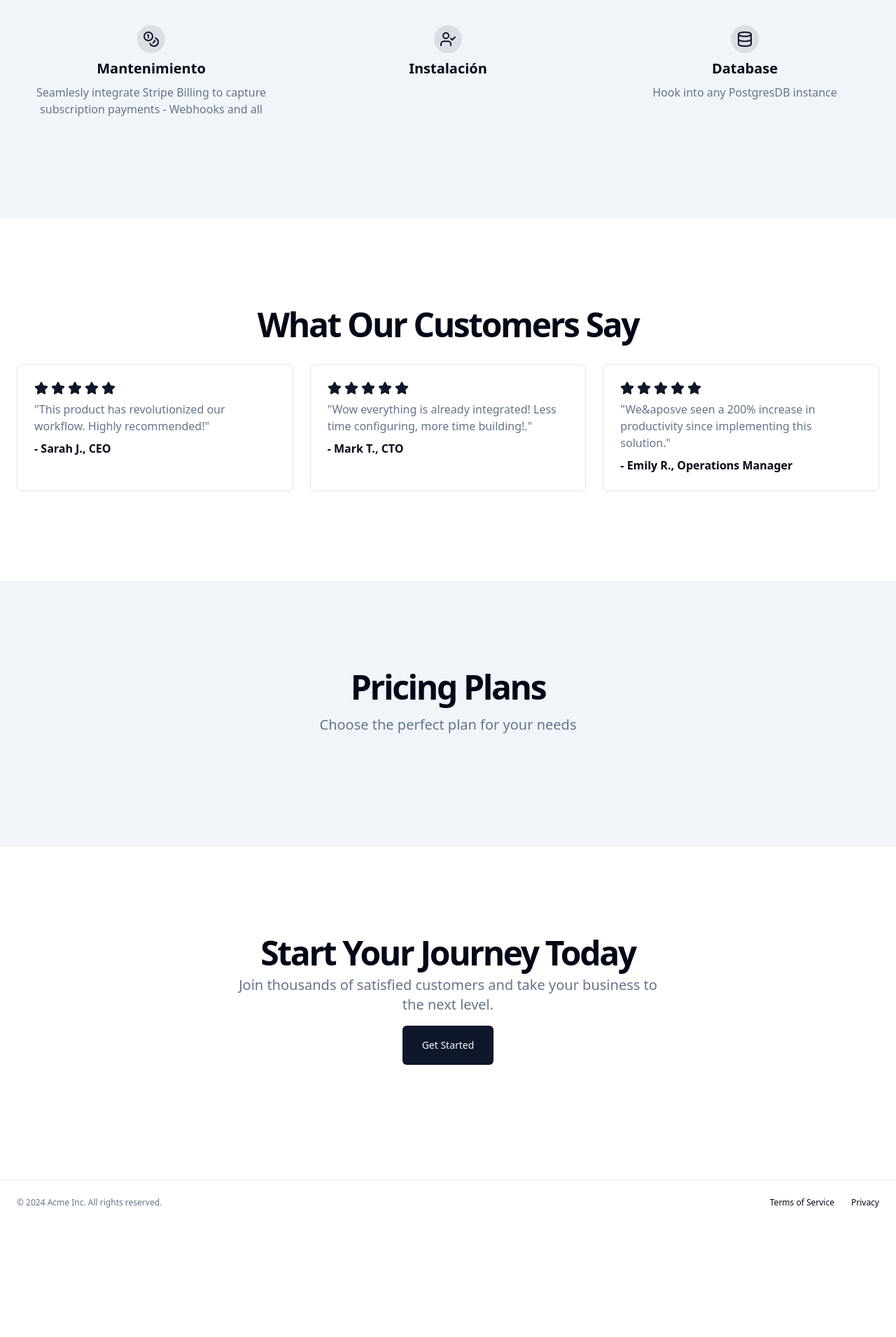
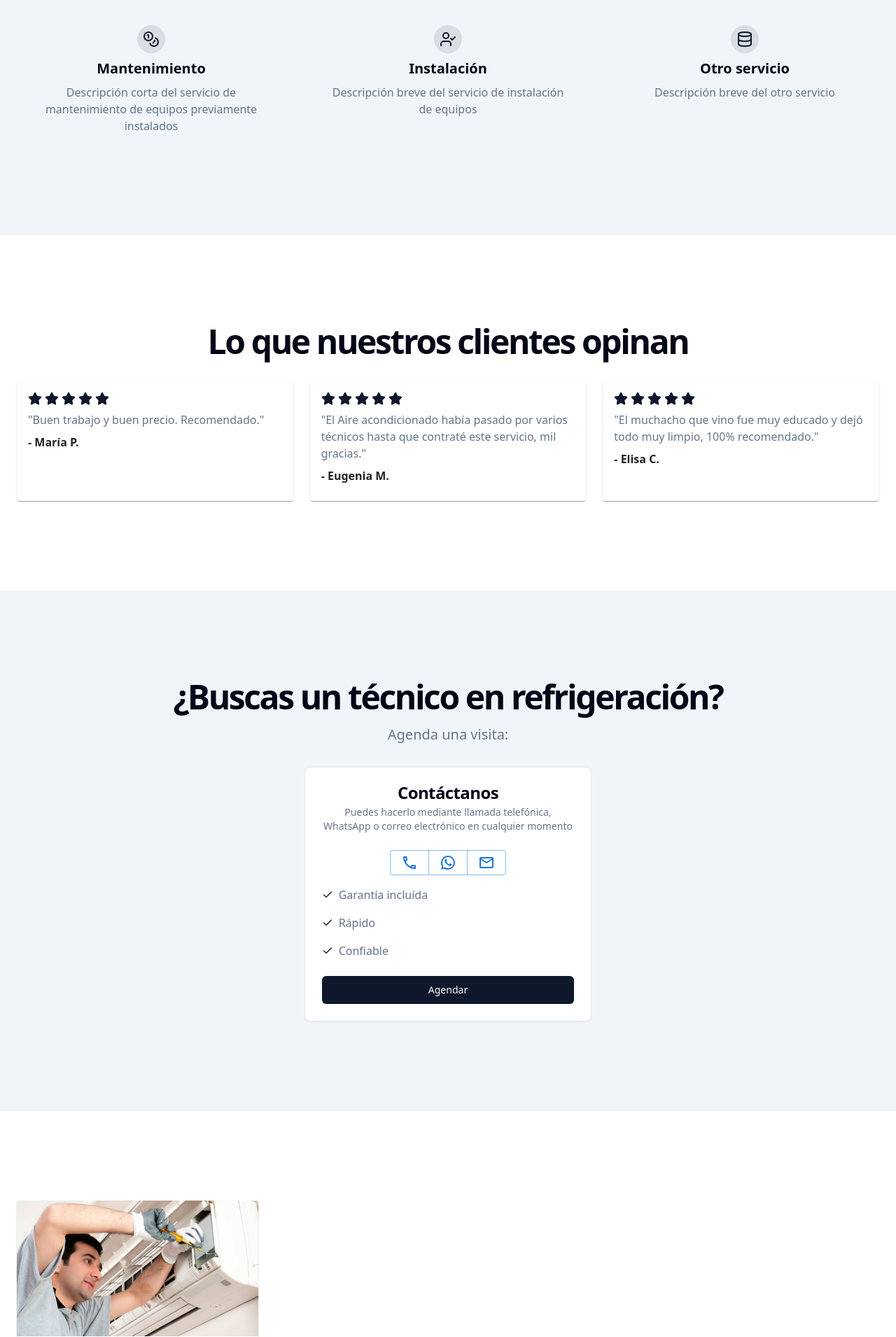
Before and after one commit to freddymachado/service-webpage, a Next.js app: page / in a window 1280 px wide. Shown: the part 889-2800 px from the top of the page at 70% size. Before the commit the page ends 2640 px from the top, so only its background shows below. Built offline with nearby package versions, Linux system fonts and the light colour scheme.

Commit message:
preliminar sections

```diff
--- a/app/page.tsx
+++ b/app/page.tsx
@@ -1,26 +1,45 @@
 "use client"
 
 import Image from "next/image";
-import { Card, CardContent} from "@/components/ui/card"
+import { Card as Card2, CardContent as CardContent2, CardDescription, CardFooter, CardHeader, CardTitle} from "@/components/ui/card"
 import Link from "next/link"
-import { Star, Coins, UserCheck, Database } from "lucide-react"
+import { Star, Coins, UserCheck, Database, Check } from "lucide-react"
 import { Button } from "@/components/ui/button"
 import WatchLaterOutlinedIcon from '@mui/icons-material/WatchLaterOutlined';
 import EmailOutlinedIcon from '@mui/icons-material/EmailOutlined';
 import ShoppingCartOutlinedIcon from '@mui/icons-material/ShoppingCartOutlined';
+import WhatsAppIcon from '@mui/icons-material/WhatsApp';
 import LocalPhoneOutlinedIcon from '@mui/icons-material/LocalPhoneOutlined';
 import Flag from 'react-world-flags'
 import { Search} from 'lucide-react'
 import { Input } from "@/components/ui/input"
-
+import { ButtonGroup, Button as Button2 } from "@mui/material";
+import CardMedia from '@mui/material/CardMedia';
+import Card from '@mui/material/Card';
+import CardContent from '@mui/material/CardContent';
+import Typography from '@mui/material/Typography';
+import CardActionArea from '@mui/material/CardActionArea';
+import CardActions from '@mui/material/CardActions';
+const products = [
+  {
+    id: 1,
+    name: 'Contáctanos',
+    category: ['Garantía incluída','Rápido','Confiable',],
+    date: 'Mayo 15, 2023',
+    author: 'María García',
+    image: '/placeholder.svg?height=200&width=300',
+    description:
+      'Puedes hacerlo mediante llamada telefónica, WhatsApp o correo electrónico en cualquier momento',
+  },
+];
 export default function Home() {
   //const products = 'await getStripeProducts()';
   //const [searchTerm, setSearchTerm] = useState('');
   const searchTerm = '';
 
-  const handleSearch = () => {
+  /* const handleSearch = () => {
     //setSearchTerm(event.target.value);
-  };
+  }; */
 
   return (
     <>
@@ -62,7 +81,7 @@ export default function Home() {
                     placeholder="Buscar productos..."
                     value={searchTerm}
                     className="pl-8"
-                    onChange={handleSearch}
+                    /* onChange={handleSearch} */
                   />
                 </div>
               </form>
@@ -93,12 +112,12 @@ export default function Home() {
                     Servicio Técnico Especializado para su casa o empresa
                   </h1>
                   <p className=" text-muted-foreground md:text-xl">
-                    Nuestro trabajo incluye garantía
+                    Garantía asegurada en todos nuestros servicios
                   </p>
                 </div>
                 <div className="space-x-4">
                   <Button>Cotizaciones</Button>
-                  <Button>Asesorías</Button>
+                  <Button variant={"outline"}>Asesorías</Button>
                 </div>
               </div>
               <div className="w-full md:w-1/2  flex justify-center">
@@ -115,28 +134,28 @@ export default function Home() {
                     <Coins className="h-6 w-6 text-primary" />
                   </div>
                   <h3 className="text-xl font-bold">Mantenimiento</h3>
-                  <p className="text-muted-foreground text-center">Seamlesly integrate Stripe Billing to capture subscription payments - Webhooks and all</p>
+                  <p className="text-muted-foreground text-center">Descripción corta del servicio de mantenimiento de equipos previamente instalados</p>
                 </div>
                 <div className="flex flex-col items-center space-y-2 border-muted-foreground/10 p-4 rounded-lg">
                   <div className="p-2 bg-primary/10 rounded-full">
                     <UserCheck className="h-6 w-6 text-primary" />
                   </div>
                   <h3 className="text-xl font-bold">Instalación</h3>
-                  <p className="text-muted-foreground text-center"> </p>
+                  <p className="text-muted-foreground text-center"> Descripción breve del servicio de instalación de equipos</p>
                 </div>
                 <div className="flex flex-col items-center space-y-2 border-muted-foreground/10 p-4 rounded-lg">
                   <div className="p-2 bg-primary/10 rounded-full">
                     <Database className="h-6 w-6 text-primary" />
                   </div>
-                  <h3 className="text-xl font-bold">Database</h3>
-                  <p className="text-muted-foreground text-center">Hook into any PostgresDB instance</p>
+                  <h3 className="text-xl font-bold">Otro servicio</h3>
+                  <p className="text-muted-foreground text-center"> Descripción breve del otro servicio </p>
                 </div>
               </div>
             </div>
           </section>
           <section className="w-full py-10 md:py-20 lg:py-32" id="testimonials">
             <div className="container px-4 md:px-6">
-              <h2 className="text-3xl font-bold tracking-tighter sm:text-5xl text-center mb-4">What Our Customers Say</h2>
+              <h2 className="text-3xl font-bold tracking-tighter sm:text-5xl text-center mb-4">Lo que nuestros clientes opinan</h2>
               <div className="grid gap-6 sm:grid-cols-2 lg:grid-cols-3 mt-8">
                 <Card>
                   <CardContent className="p-6">
@@ -145,8 +164,8 @@ export default function Home() {
                         <Star key={i} className="w-5 h-5 fill-primary text-primary" />
                       ))}
                     </div>
-                    <p className="text-muted-foreground mb-2">&quot;This product has revolutionized our workflow. Highly recommended!&quot;</p>
-                    <p className="font-semibold">- Sarah J., CEO</p>
+                    <p className="text-muted-foreground mb-2">&quot;Buen trabajo y buen precio. Recomendado.&quot;</p>
+                    <p className="font-semibold">- María P.</p>
                   </CardContent>
                 </Card>
                 <Card>
@@ -156,8 +175,8 @@ export default function Home() {
                         <Star key={i} className="w-5 h-5 fill-primary text-primary" />
                       ))}
                     </div>
-                    <p className="text-muted-foreground mb-2">&quot;Wow everything is already integrated! Less time configuring, more time building!.&quot;</p>
-                    <p className="font-semibold">- Mark T., CTO</p>
+                    <p className="text-muted-foreground mb-2">&quot;El Aire acondicionado había pasado por varios técnicos hasta que contraté este servicio, mil gracias.&quot;</p>
+                    <p className="font-semibold">- Eugenia M.</p>
                   </CardContent>
                 </Card>
                 <Card>
@@ -167,67 +186,79 @@ export default function Home() {
                         <Star key={i} className="w-5 h-5 fill-primary text-primary" />
                       ))}
                     </div>
-                    <p className="text-muted-foreground mb-2">&quot;We&aposve seen a 200% increase in productivity since implementing this solution.&quot;</p>
-                    <p className="font-semibold">- Emily R., Operations Manager</p>
+                    <p className="text-muted-foreground mb-2">&quot;El muchacho que vino fue muy educado y dejó todo muy limpio, 100% recomendado.&quot;</p>
+                    <p className="font-semibold">- Elisa C.</p>
                   </CardContent>
                 </Card>
               </div>
             </div>
           </section>
           <section className="w-full py-10 md:py-20 lg:py-32 bg-muted" id="pricing">
-            <div className="container px-4 md:px-6">
-              <h2 className="text-3xl font-bold tracking-tighter sm:text-5xl text-center mb-4">Pricing Plans</h2>
-              <p className="text-muted-foreground text-center mb-8 md:text-xl">Choose the perfect plan for your needs</p>
-              <div className="grid gap-6 sm:grid-cols-2 lg:grid-cols-3">
-                {/* {products.map((product) => (
-                  <Card key={product.id}>
+            <div className="container px-4 md:px-6 ">
+              <h2 className="text-3xl font-bold tracking-tighter sm:text-5xl text-center mb-4">¿Buscas un técnico en refrigeración?</h2>
+              <p className="text-muted-foreground text-center mb-8 md:text-xl">Agenda una visita:</p>
+              <div className="text-center w-1/3 m-auto">
+                 {products.map((product) => (
+                  <Card2 key={product.id}>
                     <CardHeader>
                       <CardTitle>{product.name}</CardTitle>
                       <CardDescription>{product.description}</CardDescription>
                     </CardHeader>
-                    <CardContent>
-                      <p className="text-3xl font-bold">
-                        {product.price.unit_amount
-                          ? `$${(product.price.unit_amount / 100).toFixed(2)}/${product.price.recurring?.interval}`
-                          : 'Custom'}
-                      </p>
-                      <ul className="mt-4 space-y-2">
-                        {product.features?.map((feature, index) => (
-                          <li key={index} className="flex items-center">
+                    <CardContent2>
+
+                      <ButtonGroup variant="outlined" aria-label="Basic button group">
+                        <Button2 variant="outlined"><LocalPhoneOutlinedIcon/></Button2>
+                        <Button2 variant="outlined"><WhatsAppIcon/></Button2>
+                        <Button2 variant="outlined"><EmailOutlinedIcon/></Button2>
+                      </ButtonGroup>
+
+                            {product.category.map((category, index) => (
+                      <ul className="mt-4 space-y-2" key={index}>
+
+                              <li key={index} className="flex items-center">
                             <Check className="mr-2 h-4 w-4 text-primary" />
-                            {feature}
+                            <span key={category} className="text-muted-foreground">{category}</span>
                           </li>
-                        ))}
-                      </ul>
-                    </CardContent>
+                      </ul>))}
+                    </CardContent2>
                     <CardFooter>
                       <Link
                         className="text-sm font-medium hover:underline underline-offset-4 w-full"
-                        href={`/signup?plan=${product.id}`}
+                        href={`/`}
                       >
-                        <Button className="w-full">Get Started</Button>
+                        <Button className="w-full">Agendar</Button>
                       </Link>
                     </CardFooter>
-                  </Card>
-                ))} */}
+                  </Card2>
+                ))}
               </div>
             </div>
           </section>
           <section className="w-full py-10 md:py-20 lg:py-32 ">
             <div className="container px-4 md:px-6">
-              <div className="flex flex-col items-center justify-center space-y-4 text-center">
-                <div className="space-y-2">
-                  <h2 className="text-3xl font-bold tracking-tighter sm:text-5xl">Start Your Journey Today</h2>
-                  <p className="max-w-[600px] text-muted-foreground md:text-xl">
-                    Join thousands of satisfied customers and take your business to the next level.
-                  </p>
-                </div>
-                <div className="w-full max-w-sm space-y-2">
-                  <Link className="btn" href="#">
-                    <Button className=" p-7">Get Started</Button>
-                  </Link>
-                </div>
-              </div>
+            <Card sx={{ maxWidth: 345 }}>
+              <CardActionArea>
+                <CardMedia
+                  component="img"
+                  height="140"
+                  image="/tecnico_refrigeracion.jpg"
+                  alt="tecnico refrigeracion"
+                />
+                <CardContent>
+                  <Typography gutterBottom variant="h5" component="div">
+                    ¿Cómo limpiar tu aire acondicionado?
+                  </Typography>
+                  <Typography variant="body2" sx={{ color: 'text.secondary' }}>
+                    Si tu caso es residencial, es posible realizar un mantenimiento preventivo de tu aire acondicionado siguiendo los siguientes pasos...
+                  </Typography>
+                </CardContent>
+              </CardActionArea>
+              <CardActions>
+                <Button color="primary">
+                  Leer más
+                </Button>
+              </CardActions>
+            </Card>
             </div>
           </section>
         </main>
```
